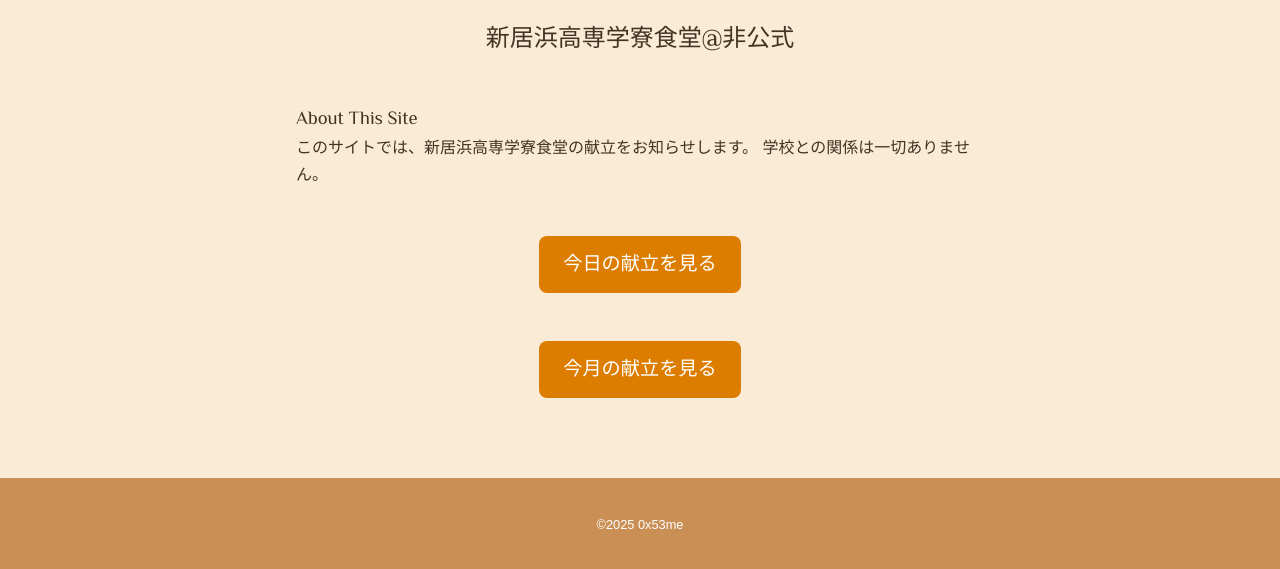
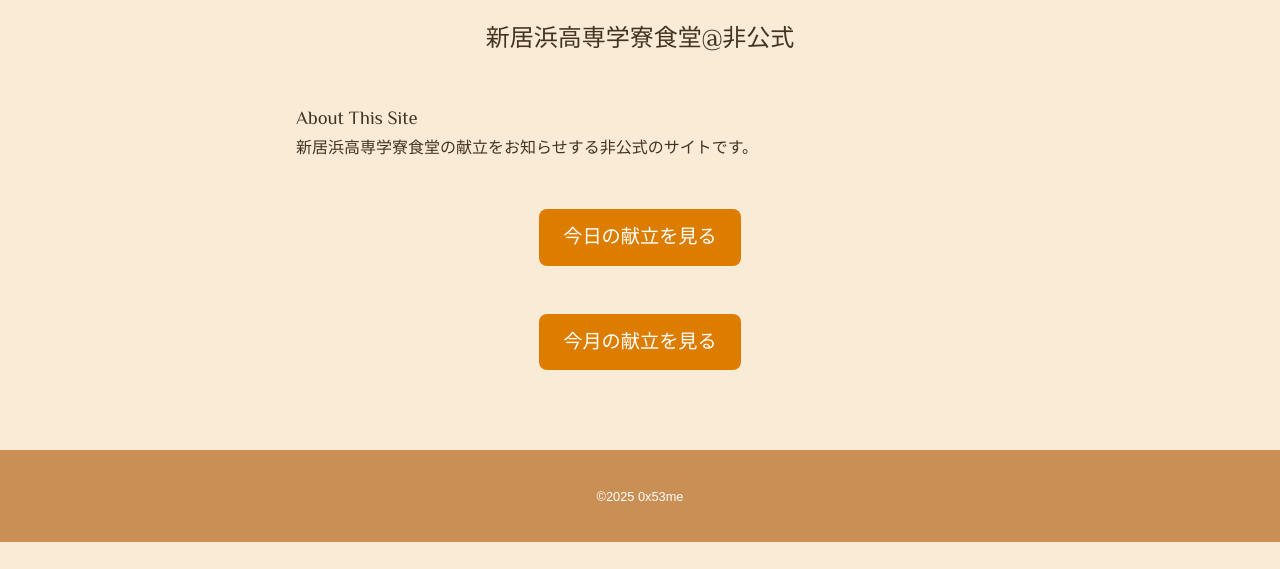
Before and after one commit to 0x53me/0x53me.github.io, a plain HTML site: page index.html in a window 1280 px wide. Shown: the part 300-869 px from the top of the page. After the commit the page ends 842 px from the top, so only its background shows below. Drawn offline with Linux system fonts and the light colour scheme; some packages are replaced by stand-ins of ours.

Commit message:
Add files via upload

```diff
--- a/index.html
+++ b/index.html
@@ -38,8 +38,7 @@
         <section class="about">
             <h3 class="heading-large font-english">About This Site</h3>
             <p>
-                このサイトでは、新居浜高専学寮食堂の献立をお知らせします。
-                学校との関係は一切ありません。
+                新居浜高専学寮食堂の献立をお知らせする非公式のサイトです。
             </p>
             <div class="align-center">
                 <a class="btn" href="today.html">今日の献立を見る</a><p>    </p>
```
